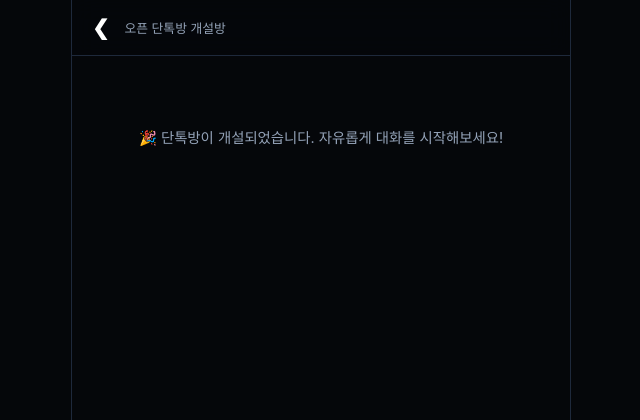
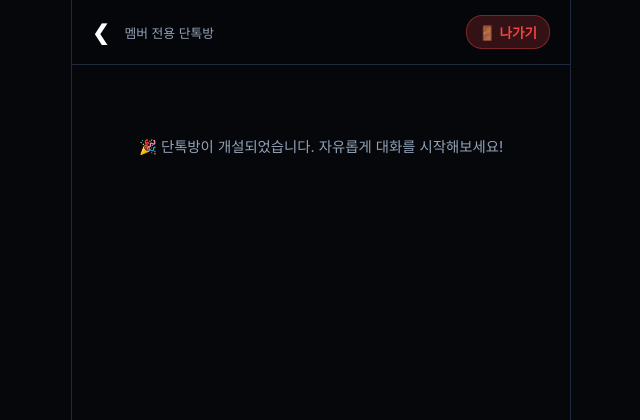
Before and after one commit to twinkelglue/App, a Flask app: template templates/chat.html in a window 1280 px wide. Shown: the top 420 px of the page, without its empty margins (319-959 px from the left). Run offline with Flask 3, Linux system fonts and the light colour scheme; the template is opened without the code that fills it, so the values that code supplies are empty; some libraries are stand-ins or nearby versions.

Commit message:
Update chat.html

```diff
--- a/templates/chat.html
+++ b/templates/chat.html
@@ -85,13 +85,20 @@
 <body>
 
 <div class="chat-container">
-    <div class="chat-header">
-        <a href="{{ url_for('index') }}" class="btn-back">❮</a>
-        <div class="room-info">
-            <div class="name">{{ room.room_name }}</div>
-            <div style="font-size: 0.8rem; color: var(--text-muted);">오픈 단톡방 개설방</div>
-        </div>
+<div class="chat-header">
+    <a href="{{ url_for('index') }}" class="btn-back">❮</a>
+    <div class="room-info">
+        <div class="name">{{ room.room_name }}</div>
+        <div style="font-size: 0.8rem; color: var(--text-muted);">멤버 전용 단톡방</div>
     </div>
+
+    <!-- 🚪 방 나가기 버튼 추가 -->
+    <form action="{{ url_for('leave_group', room_id=room_id) }}" method="POST" onsubmit="return confirm('정말 이 단톡방에서 나가시겠습니까?\n나간 후에는 다시 초대받아야만 들어올 수 있습니다.');" style="margin: 0;">
+        <button type="submit" style="background: rgba(239, 68, 68, 0.2); color: #ef4444; border: 1px solid rgba(239, 68, 68, 0.4); padding: 6px 12px; border-radius: 16px; font-weight: bold; cursor: pointer; font-size: 0.85rem; transition: 0.2s;">
+            🚪 나가기
+        </button>
+    </form>
+</div>
 
     <div class="chat-messages" id="chatMessages">
         {% if messages %}
```
